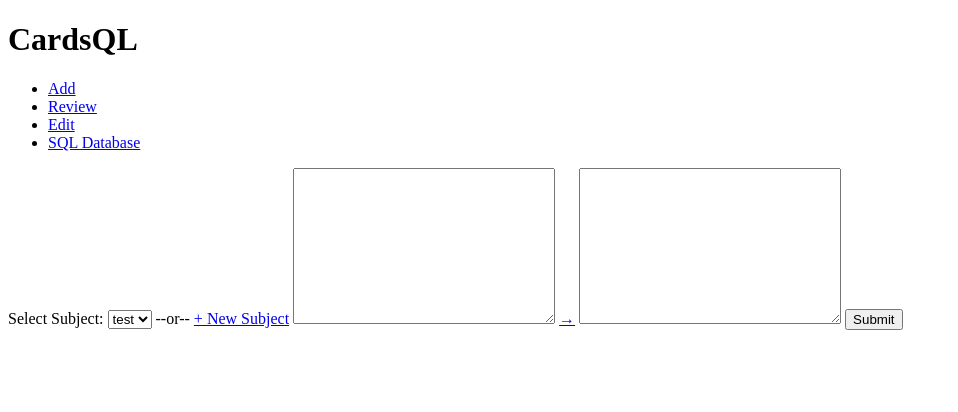
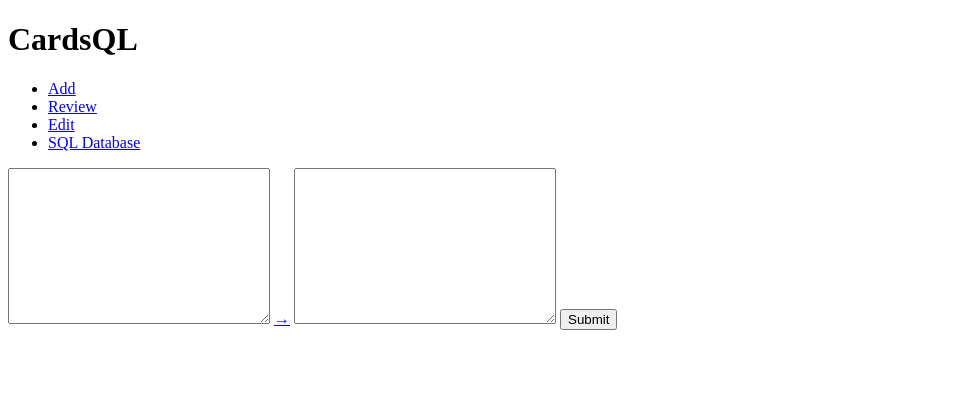
Before and after one commit to dinesh-58/CardsQL-legacy, a PHP site: page / in a window 1280 px wide. Shown: the top 412 px of the page, without its empty margins (0-958 px from the left). Run offline with PHP 8.4, Linux system fonts and the light colour scheme.

Commit message:
comment out code for different tables for subjects

```diff
--- a/edit.php
+++ b/edit.php
@@ -21,5 +21,9 @@
     <form action="" method="post">
         <button name="reset-all" value="reset-all">Reset review dates for all cards</button>
     </form>
+    <h5>Select </h5>
+    <?php
+        // $sql = "SELECT TABLE_NAME FROM INFORMATION_SCHEMA.TABLES WHERE TABLE_TYPE = 'BASE TABLE' AND TABLE_SCHEMA='cardsql'";
+    ?>
 </body>
 </html>
--- a/index.php
+++ b/index.php
@@ -19,14 +19,14 @@
     <main>
         <form action="logic.php" method="post">
         <!-- <form action="../logic.php" method="post" target="hiddenframe"> -->
-            <label>
-                Select Subject:
-                <select name="subject" id="subject">
-                    <option value=""></option>
-                    <option value="test" selected>test</option>
-                </select>
-            </label>--or--
-            <a href="#">+ New Subject</a>
+            <!-- <label> -->
+                <!-- Select Subject: -->
+                <!-- <select name="subject" id="subject"> -->
+                    <!-- <option value=""></option> -->
+                    <!-- <option value="test" selected>test</option> -->
+                <!-- </select> -->
+            <!-- </label>--or-- -->
+            <!-- <a href="#">+ New Subject</a> -->
             <textarea name="front" id="front" cols="30" rows="10" required></textarea>
             <a href="#">&rarr;</a> <!-- this works as submit when pressing. use anchor?-->
             <textarea name="back" id="back" cols="30" rows="10" required></textarea>
--- a/logic.php
+++ b/logic.php
@@ -1,6 +1,6 @@
 <?php
     // $w_ prefix is used for new variables that will be written to database
-    $table = $_POST['subject'];
+    // $table = $_POST['subject'];
     // $id = 2;
     $front = $_POST['front'];
     $direction = '>';
```
